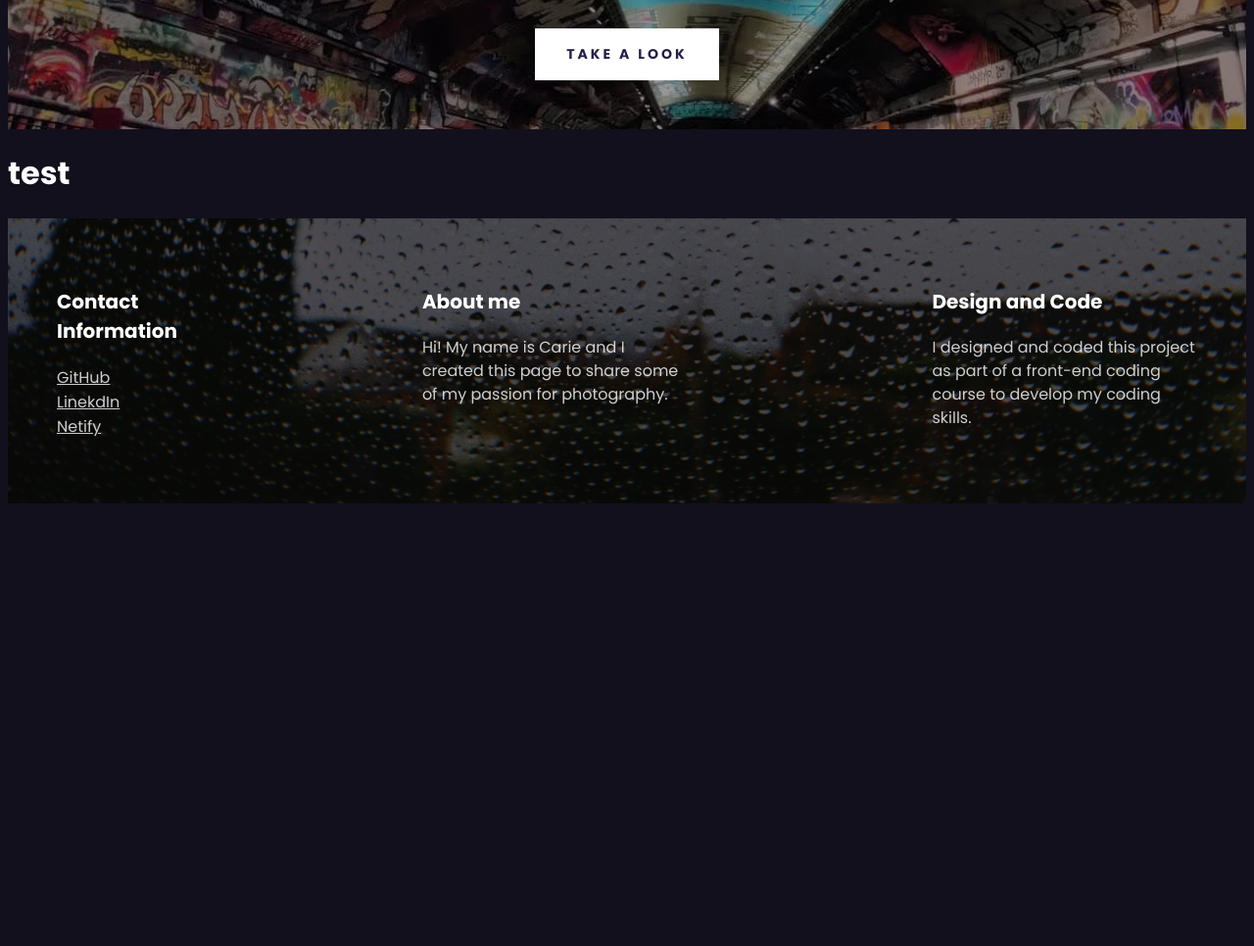
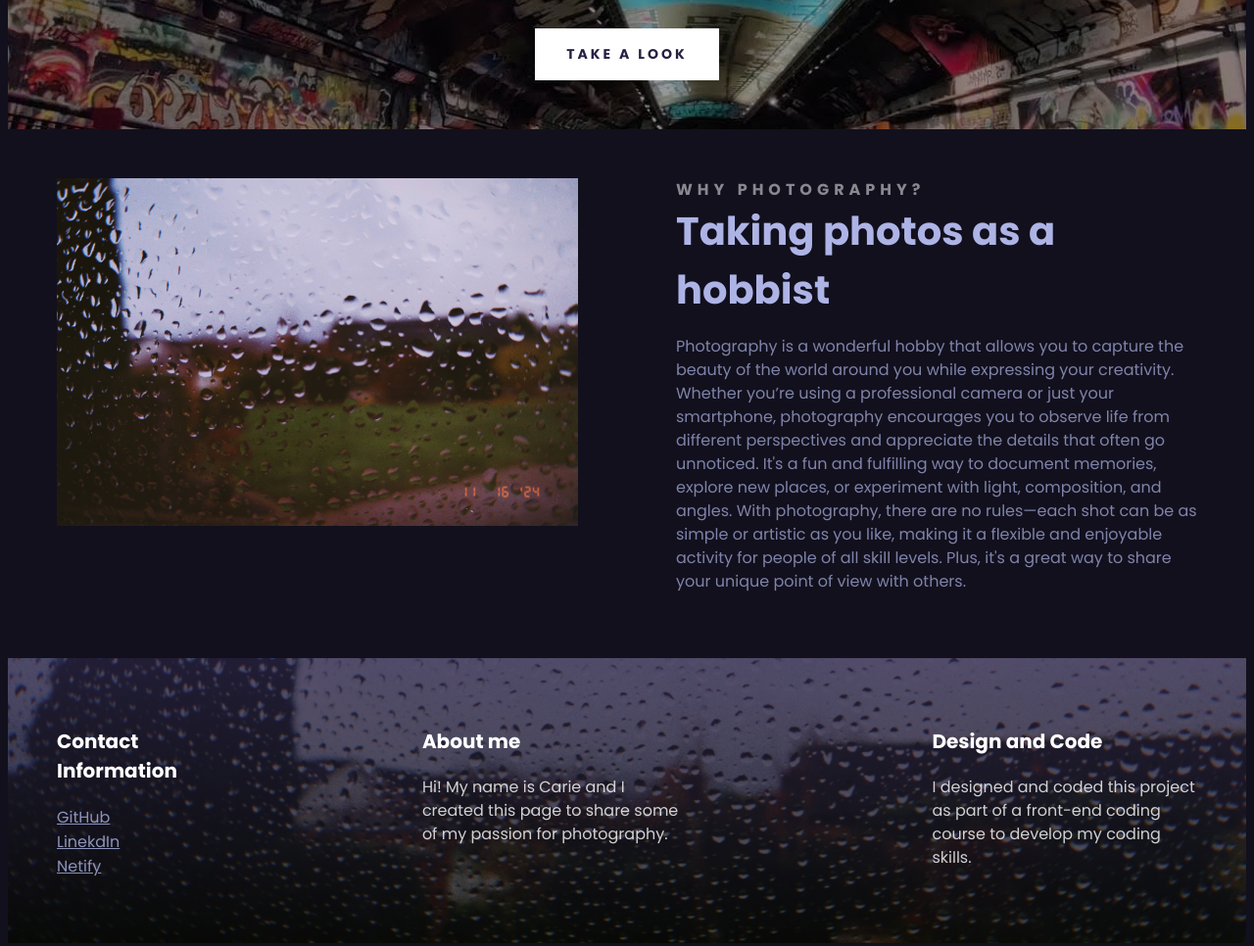
Before and after one commit to LilithVinter/Photography-Project, a plain HTML site: page index.html in a window 1280 px wide. Shown: the part 361-1327 px from the top of the page at 98% size. Before the commit the page ends 883 px from the top, so only its background shows below. Drawn offline with Linux system fonts and the light colour scheme.

Commit message:
added section 1

```diff
--- a/index.html
+++ b/index.html
@@ -17,6 +17,8 @@
     />
     <title>My Photography</title>
   </head>
+
+  <body>
     <div class="container">
       <header>
         <h3>.PHOTOGRAPHY.</h3>
@@ -24,20 +26,48 @@
         <h2>The 📸 capsule</h2>
         <a href="#look">Take a look</a>
       </header>
-    </div>
-  <body>
-    <h1>test</h1>
-  </body>
+      <main>
+        <section class="grid2 grid-2-columns">
+          <div>
+            <img
+              src="images/rain 2.jpg"
+              alt="Lisbon Building"
+              class="img-responsive"
+            />
+          </div>
 
+          <div>
+            <a name="more"></a>
+            <h2>Why photography?</h2>
+            <h3>Taking photos as a hobbist</h3>
+            <p>
+              Photography is a wonderful hobby that allows you to capture the
+              beauty of the world around you while expressing your creativity.
+              Whether you’re using a professional camera or just your
+              smartphone, photography encourages you to observe life from
+              different perspectives and appreciate the details that often go
+              unnoticed. It's a fun and fulfilling way to document memories,
+              explore new places, or experiment with light, composition, and
+              angles. With photography, there are no rules—each shot can be as
+              simple or artistic as you like, making it a flexible and enjoyable
+              activity for people of all skill levels. Plus, it's a great way to
+              share your unique point of view with others.
+            </p>
+          </div>
+        </section>
+      </main>
 
-  <footer>
+      <footer>
         <section class="grid grid-3-columns-with-first-narrow">
           <div>
             <h3>Contact Information</h3>
 
             <ul>
               <li>
-                <a href="https://github.com/LilithVinter/Photography-Project" target="_blank">
+                <a
+                  href="https://github.com/LilithVinter/Photography-Project"
+                  target="_blank"
+                >
                   GitHub
                 </a>
               </li>
@@ -47,7 +77,10 @@
                 </a>
               </li>
               <li>
-                <a href="https://carie-learning-to-code-5.netlify.app" target="_blank">
+                <a
+                  href="https://carie-learning-to-code-5.netlify.app"
+                  target="_blank"
+                >
                   Netify
                 </a>
               </li>
@@ -56,17 +89,19 @@
           <div>
             <h3>About me</h3>
             <p>
-              Hi! My name is Carie and I created this page to share some of my passion for photography.
+              Hi! My name is Carie and I created this page to share some of my
+              passion for photography.
             </p>
           </div>
           <div>
             <h3>Design and Code</h3>
             <p>
-              I designed and coded this project as part of a front-end coding course
-              to develop my coding skills.
+              I designed and coded this project as part of a front-end coding
+              course to develop my coding skills.
             </p>
           </div>
         </section>
       </footer>
-
+    </div>
+  </body>
 </html>
--- a/src/styyles.css
+++ b/src/styyles.css
@@ -12,6 +12,11 @@ body{
 .grid {
   display: grid;
   grid-gap: 250px;
+}
+
+.grid2 {
+  display: grid;
+  grid-gap: 100px;
 }
 
 .img-responsive {
@@ -41,7 +46,7 @@ body{
 }
 
 .card {
-  background: white;
+  background: #272435;
   margin: 30px 0;
 }
 
@@ -78,7 +83,7 @@ section {
 }
 
 section.secondary {
-  background: #f8f8f8;
+  background: #130f25;
 }
 
 header{
@@ -131,7 +136,7 @@ header a {
 
 
 main {
-  background-color: white;
+  background-color: #12101D;
 }
 
 main h2 {
@@ -140,8 +145,8 @@ main h2 {
   line-height: 1.5;
   margin: 0;
   letter-spacing: 5px;
-  color: #272044;
-  opacity: 0.3;
+  color: #ffffff;
+  opacity: 0.5;
   text-transform: uppercase;
 }
 
@@ -149,7 +154,7 @@ main h3 {
   font-weight: 700;
   font-size: 40px;
   line-height: 1.5;
-  color: #272044;
+  color: #adb4e5;
   margin: 0;
 }
 
@@ -157,7 +162,7 @@ main h4 {
   font-weight: 700;
   font-size: 24px;
   line-height: 1;
-  color: #272044;
+  color: #ffffff;
   margin: 0;
 }
 
@@ -166,7 +171,7 @@ main h5 {
   font-size: 13px;
   margin: 0;
   line-height: 1;
-  color: #272044;
+  color: #ffffff;
 }
 
 main p {
@@ -174,13 +179,13 @@ main p {
   font-weight: 400;
   font-size: 16px;
   line-height: 1.5;
-  color: #272044;
+  color: #adb4e5;
   opacity: 0.7;
 }
 
 footer {
-  color: white;
-  background-image:linear-gradient(rgba(0, 0, 0, 0.6), rgba(0, 0, 0, 0.6)),
+  color: #ffffff;
+  background-image:linear-gradient(rgba(39, 32, 68, 0.7), rgba(0, 0, 0, 0.6)),
     url("../images/rain.jpg");
 
   background-repeat: no-repeat;
@@ -196,8 +201,9 @@ footer h3 {
 footer p {
   font-weight: 400;
   font-size: 16px;
+  color:#ffffff;
+  line-height: 24px;
   opacity: 0.8;
-  line-height: 24px;
 }
 
 footer ul {
@@ -211,7 +217,7 @@ footer li {
 }
 
 footer a {
-  color: white;
+  color: #adb4e5;
   opacity: 0.8;
 }
 
```
